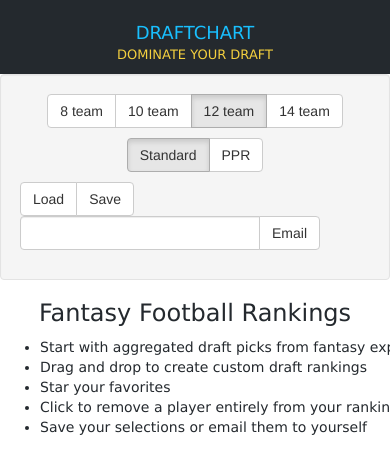
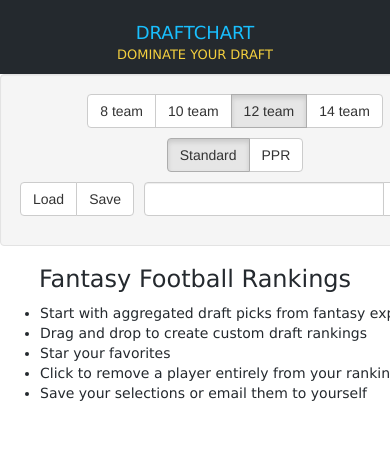
Before and after one commit to zeechmo/fantasy-football-prep, a website: page public/index.html in a window 390 px wide. Shown: the top 474 px of the page. Drawn offline with nearby package versions, Linux system fonts and the light colour scheme; no server answers.

Commit message:
mobile support for controls

```diff
--- a/public/index.html
+++ b/public/index.html
@@ -68,6 +68,8 @@
 		  .front { width: 300px; !important; height: 40px !important; line-height: 12px !important; padding-top: 10px;}
 		  .back { display: none; }
 		  #grid { width: unset; }
+		  .well { width: 470px; }
+		  #save-controls { width: 430px; }
 	  }
 
 	  @media only screen and (min-width: 1101px) {
```
